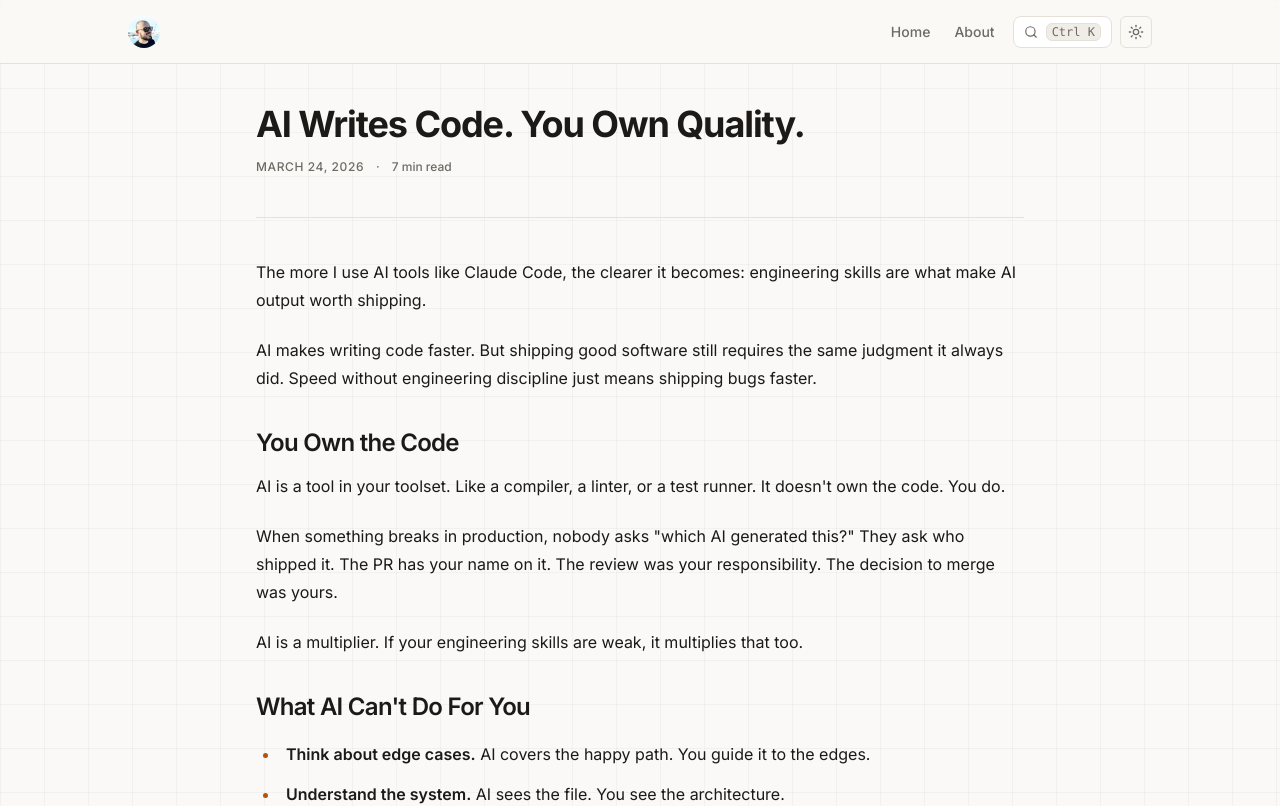
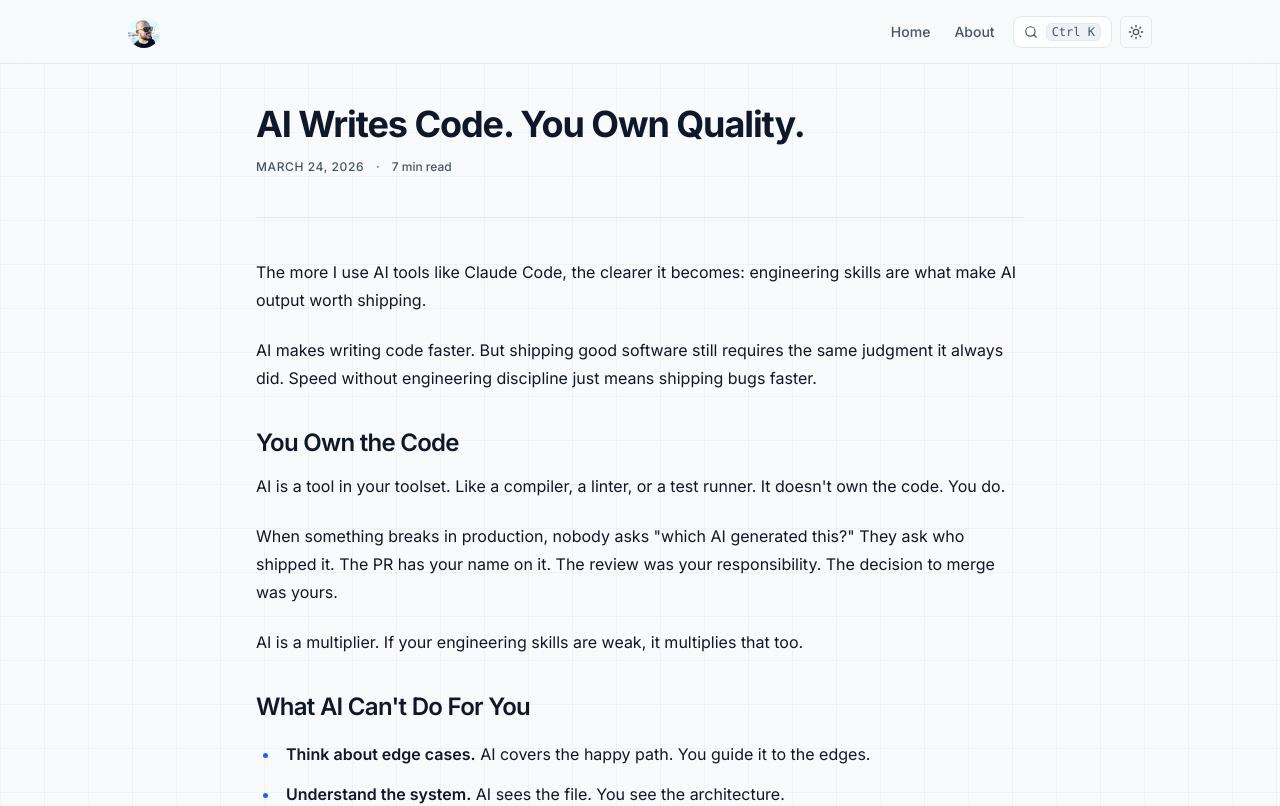
Before and after one commit to helderberto/helderberto.com, a Next.js app: page /posts/ai-writes-code-you-own-quality in a window 1280 px wide. Shown: the top 806 px of the page. Built offline with nearby package versions, Linux system fonts and the light colour scheme.

Commit message:
feat: recolor warm editorial theme to cool blue accent

```diff
--- a/src/app/globals.css
+++ b/src/app/globals.css
@@ -15,24 +15,24 @@
   --font-mono: ui-monospace, 'SF Mono', 'Cascadia Code', Consolas, monospace;
 
   /* Colors — Light */
-  --background: #faf9f7;
-  --foreground: #1c1917;
-  --primary: #b45309;
-  --primary-rgb: 180, 83, 9;
-  --muted: #f0ede8;
-  --muted-foreground: #6f6a63;
-  --border: #e5e0d8;
+  --background: #f8fafc;
+  --foreground: #0f172a;
+  --primary: #2563eb;
+  --primary-rgb: 37, 99, 235;
+  --muted: #eef2f6;
+  --muted-foreground: #475569;
+  --border: #e2e8f0;
   --surface: #ffffff;
-  --grid-rgb: 28, 25, 23;
+  --grid-rgb: 15, 23, 42;
 
   /* Code colors — Light */
-  --code-bg: #f3f1ec;
-  --code-border: #e5e0d8;
-  --inline-code-bg: #f3f1ec;
-  --inline-code-color: #9a3412;
-  --inline-code-border: #e5e0d8;
-  --scrollbar-thumb: #d4d4d4;
-  --scrollbar-thumb-hover: #a3a3a3;
+  --code-bg: #eef2f6;
+  --code-border: #e2e8f0;
+  --inline-code-bg: #eef2f6;
+  --inline-code-color: #1d4ed8;
+  --inline-code-border: #e2e8f0;
+  --scrollbar-thumb: #cbd5e1;
+  --scrollbar-thumb-hover: #94a3b8;
 
   /* Syntax highlighting — Catppuccin Latte (light) */
   --syntax-base: #3c3f57;
@@ -104,23 +104,23 @@
 }
 
 .dark {
-  --background: #0c0a09;
-  --foreground: #ece9e4;
-  --primary: #fbbf24;
-  --primary-rgb: 251, 191, 36;
-  --muted: #1a1613;
-  --muted-foreground: #a8a29e;
-  --border: #2a241f;
-  --surface: #171310;
-  --grid-rgb: 236, 233, 228;
+  --background: #0a0d12;
+  --foreground: #e6eaf0;
+  --primary: #60a5fa;
+  --primary-rgb: 96, 165, 250;
+  --muted: #131820;
+  --muted-foreground: #96a2b3;
+  --border: #1f2733;
+  --surface: #10141b;
+  --grid-rgb: 230, 234, 240;
 
-  --code-bg: #171310;
-  --code-border: #2a241f;
-  --inline-code-bg: #262019;
-  --inline-code-color: #fbbf24;
-  --inline-code-border: #3a322a;
-  --scrollbar-thumb: #3f3f3f;
-  --scrollbar-thumb-hover: #525252;
+  --code-bg: #10141b;
+  --code-border: #1f2733;
+  --inline-code-bg: #141a24;
+  --inline-code-color: #60a5fa;
+  --inline-code-border: #263145;
+  --scrollbar-thumb: #333b48;
+  --scrollbar-thumb-hover: #475264;
 
   /* Syntax highlighting — Catppuccin Mocha (dark) */
   --syntax-base: #cdd6f4;
```
